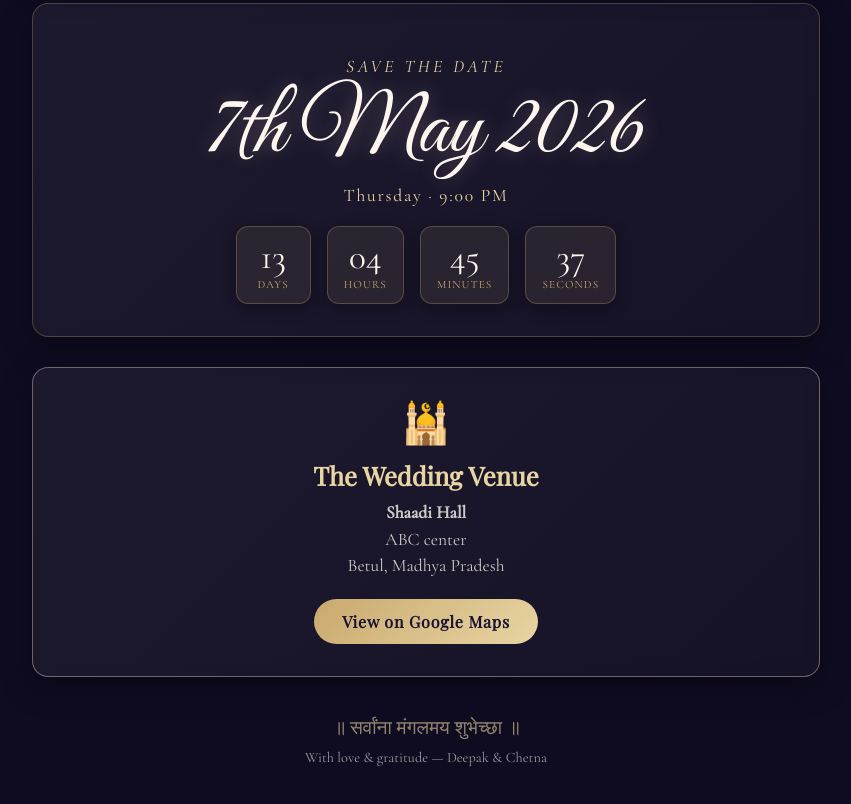
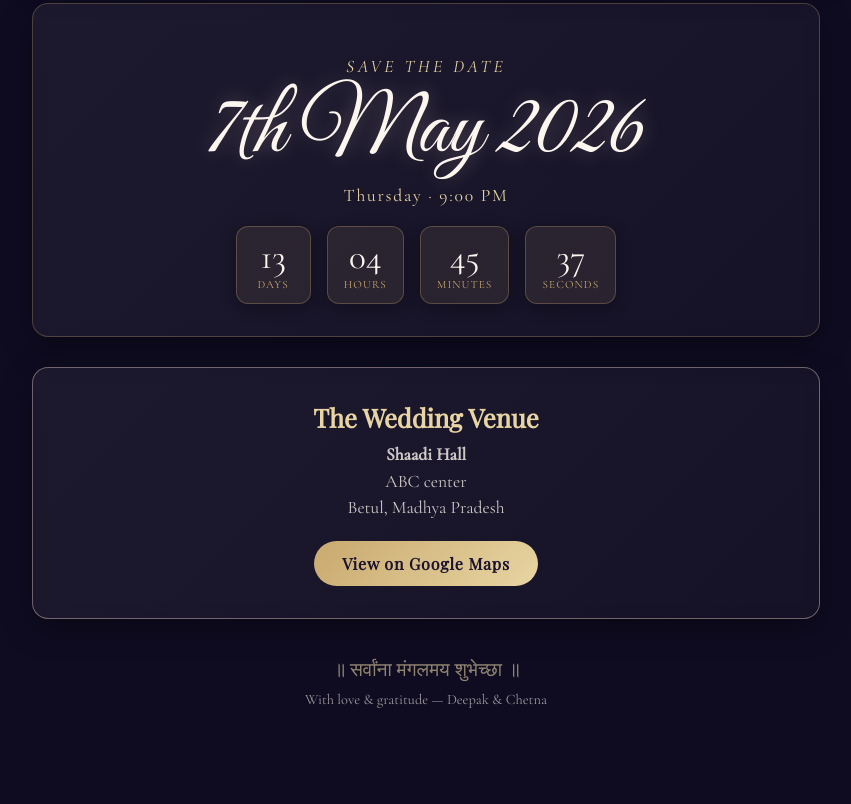
Before and after one commit to Jiyaa04/Deepak_-_Chetna, a plain HTML site: page index.html in a window 1280 px wide. Shown: the part 1114-1918 px from the top of the page, without its empty margins (214-1065 px from the left). After the commit the page ends 1882 px from the top, so only its background shows below. Drawn offline with nearby package versions, Linux system fonts and the light colour scheme; animation ran at ten frames a second; a web font is replaced by a local one.

```diff
--- a/index.html
+++ b/index.html
@@ -330,7 +330,6 @@
   </div>
 
   <div class="card venue-card reveal">
-    <div class="venue-icon">🕌</div>
     <h2 class="venue-name">The Wedding Venue</h2>
     <p class="venue-address">
       <strong>Shaadi Hall</strong><br>
```
